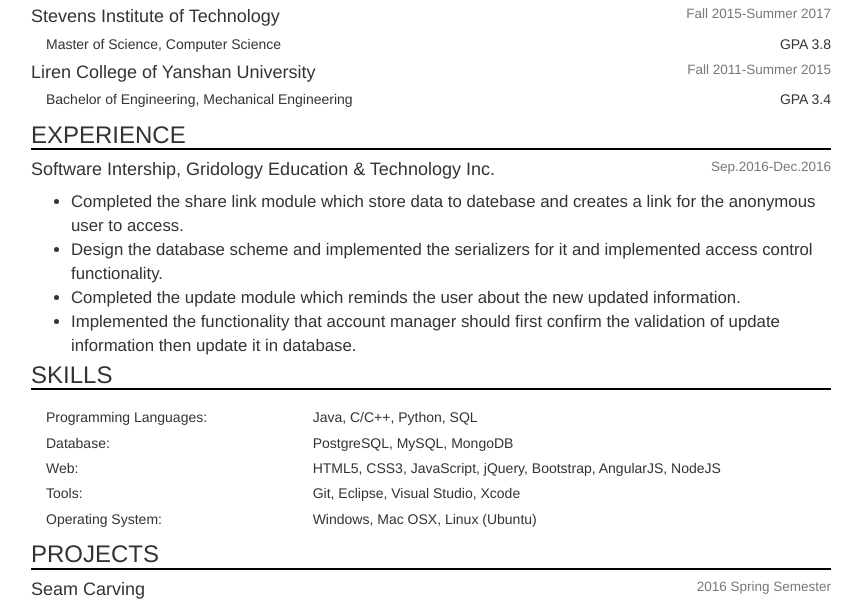
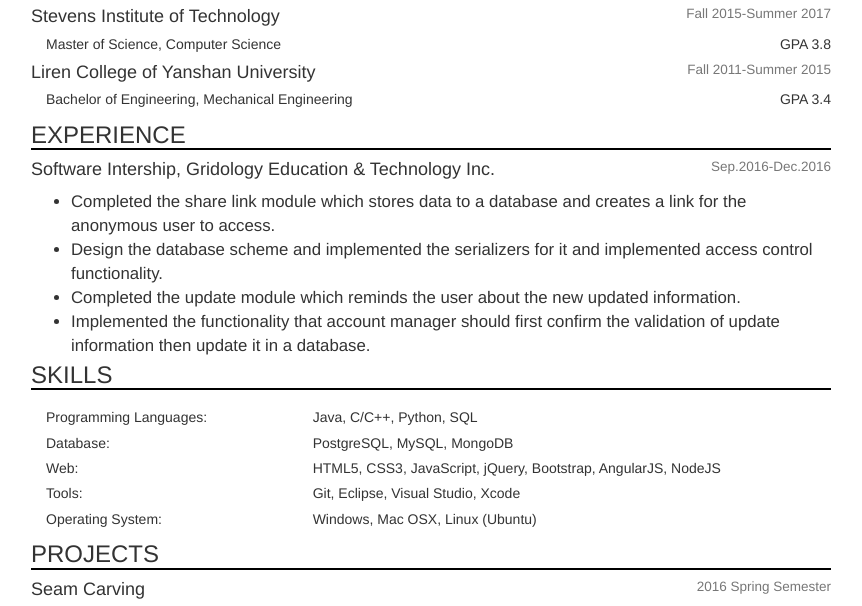
Before and after one commit to HoweZZH/about, a website: page index.html in a window 1280 px wide. Shown: the part 153-759 px from the top of the page, without its empty margins (209-1071 px from the left). Drawn offline with nearby package versions, Linux system fonts and the light colour scheme.

```diff
--- a/index.html
+++ b/index.html
@@ -12,7 +12,7 @@
 </head>
 
 <body>
-    <div class="container">
+    <div id="haha"  class="container">
         <div class="row div-row-first">
             <div class="col-xs-6" style="margin-left: -15px;">
                 <h2>ZIHAO ZHAO </h2>
@@ -37,10 +37,10 @@
         <h3 >EXPERIENCE</h3>
         <h4 style="padding:0px;">Software Intership, Gridology Education & Technology Inc. <small class="pull-right"> Sep.2016-Dec.2016</small></h4>
         <ul class="" style="list-style-type:disc">
-            <li class="">Completed the share link module which store data to datebase and creates a link for the anonymous user to access.</li>
+            <li class="">Completed the share link module which stores data to a database and creates a link for the anonymous user to access.</li>
             <li class="">Design the database scheme and implemented the serializers for it and implemented access control functionality.</li>
             <li class="">Completed the update module which reminds the user about the new updated information.</li>
-            <li class="">Implemented the functionality that account manager should first confirm the validation of update information then update it in database.</li>
+            <li class="">Implemented the functionality that account manager should first confirm the validation of update information then update it in a database.</li>
         </ul>
         </div>
        <div class="row div-row">
@@ -73,8 +73,6 @@
                 <li class="">Build an email website based on Google Gmail API.</li>
                 <li class="">Elegant GUI for managing email on a page with full functionality.</li>
                 <li>Process Stevens Announcement under the background to highlight the events with the expired offer.</li>
-                <li>The report:
-                <!-- <a href="https://sites.google.com/site/emailclassifier2016/">-->https://sites.google.com/site/emailclassifier2016/</a></li>
             </ul>
         </div>
     </div>
```
